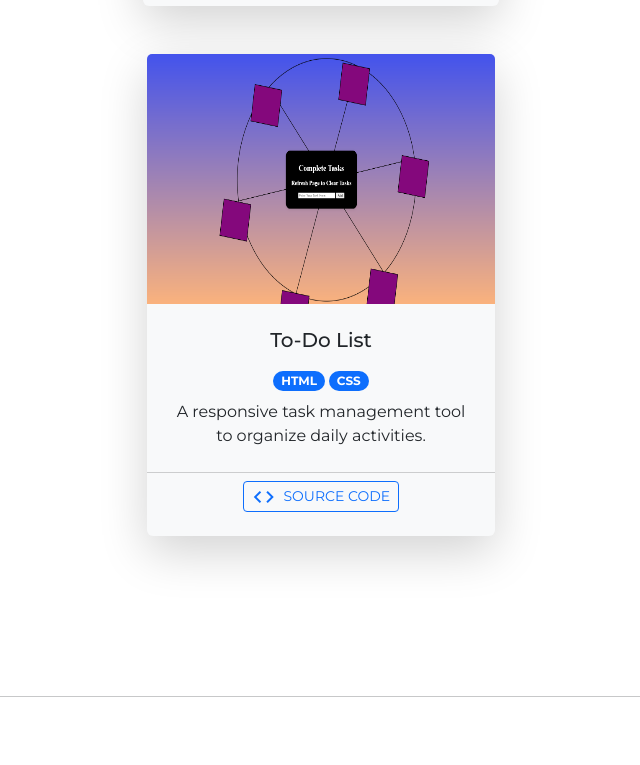
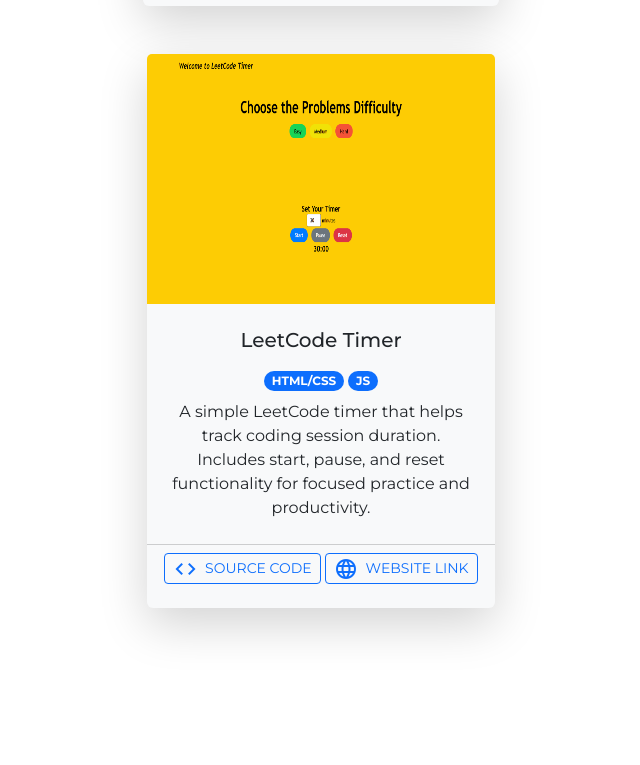
Before and after one commit to JasdeepChahal6/Portfolio, a plain HTML site: page index.html in a window 1280 px wide. Shown: the part 2093-2858 px from the top of the page, without its empty margins (319-959 px from the left). Drawn offline with nearby package versions, Linux system fonts and the light colour scheme.

Commit message:
Updating Projects Shown

```diff
--- a/index.html
+++ b/index.html
@@ -155,22 +155,26 @@
                     <div class="row">
                         <div class="col-lg-4 mx-auto mb-5">
                             <div class="card h-100 shadow-lg border-0 bg-light"><!--Card container, height 100% of div, added shadow, and removes border, backgroundcolor to light-->
-                                <img class="card-img-top" src="Screenshot 2024-06-11 095138 copy.png" alt="Project 1">
+                                <img class="card-img-top" src="Screenshot 2025-04-17 182610.png" alt="Project 1">
                                 <div class="card-body p-4">
-                                    <h5 class="card-title mb-3">To-Do List</h5>
+                                    <h5 class="card-title mb-3">LeetCode Timer</h5>
                                     <div class="mb-2">
-                                        <div class="badge bg-primary rounded-pill">HTML</div>
-                                        <div class="badge bg-primary rounded-pill">CSS</div>
+                                        <div class="badge bg-primary rounded-pill">HTML/CSS</div>
+                                        <div class="badge bg-primary rounded-pill">JS</div>
                                         <!--<div class="badge bg-primary rounded-pill">Mt-Ui</div>-->
                                     </div>
                                     <p class="card-text">
-                                        A responsive task management tool to organize daily activities.
+                                        A simple LeetCode timer that helps track coding session duration. Includes start, pause, and reset functionality for focused practice and productivity.
                                     </p>
                                 </div>
                                 <div class="card-footer bg-transparent mb-3"> <!--Adds footer to card, backgr transparent-->
-                                    <a class="btn btn-outline-primary btn-sm text-uppercase" href="https://github.com/JasdeepChahal6/ToDo" target="_blank">
+                                    <a class="btn btn-outline-primary btn-sm text-uppercase" href="https://github.com/JasdeepChahal6/leetcode-timer" target="_blank">
                                         <span class="material-icons-outlined me-1">code</span>
                                         Source Code
+                                    </a>
+                                    <a class="btn btn-outline-primary btn-sm text-uppercase" href="https://leetcode-timer.vercel.app/" target="_blank">
+                                        <span class="material-icons-outlined me-1">language</span>
+                                        Website Link
                                     </a>
                                 </div>
                             </div>
```
Also changed, not shown: Screenshot 2024-06-11 095138 copy.png (deleted), Screenshot 2025-04-17 182610.png (added).
